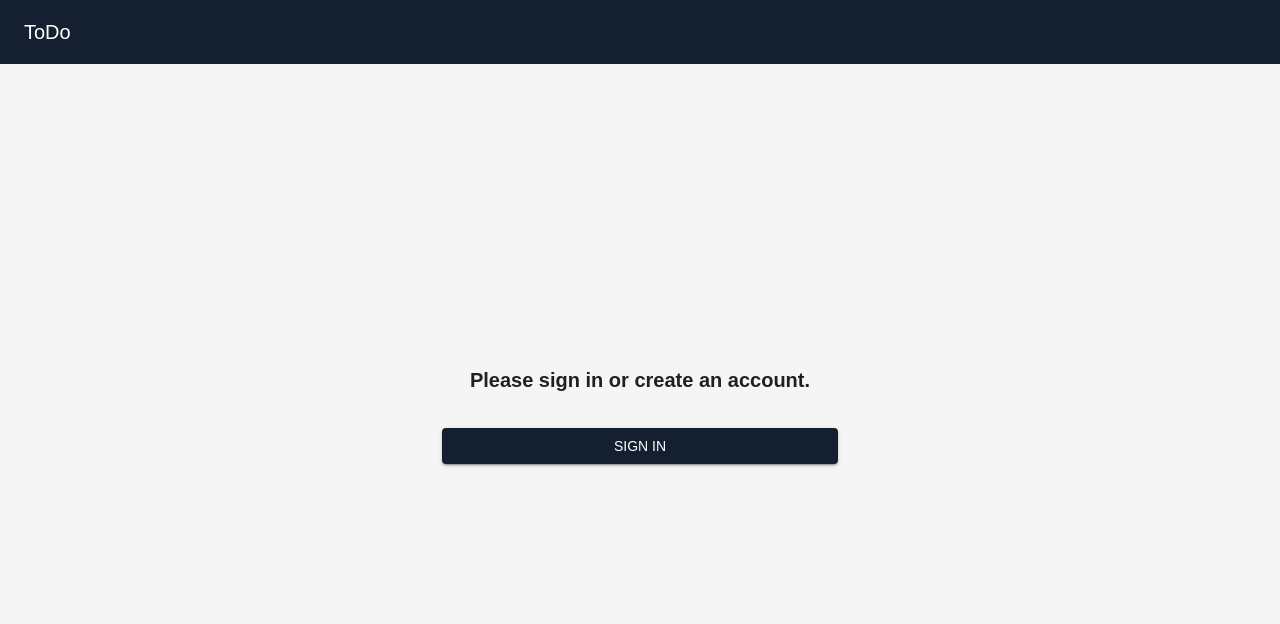
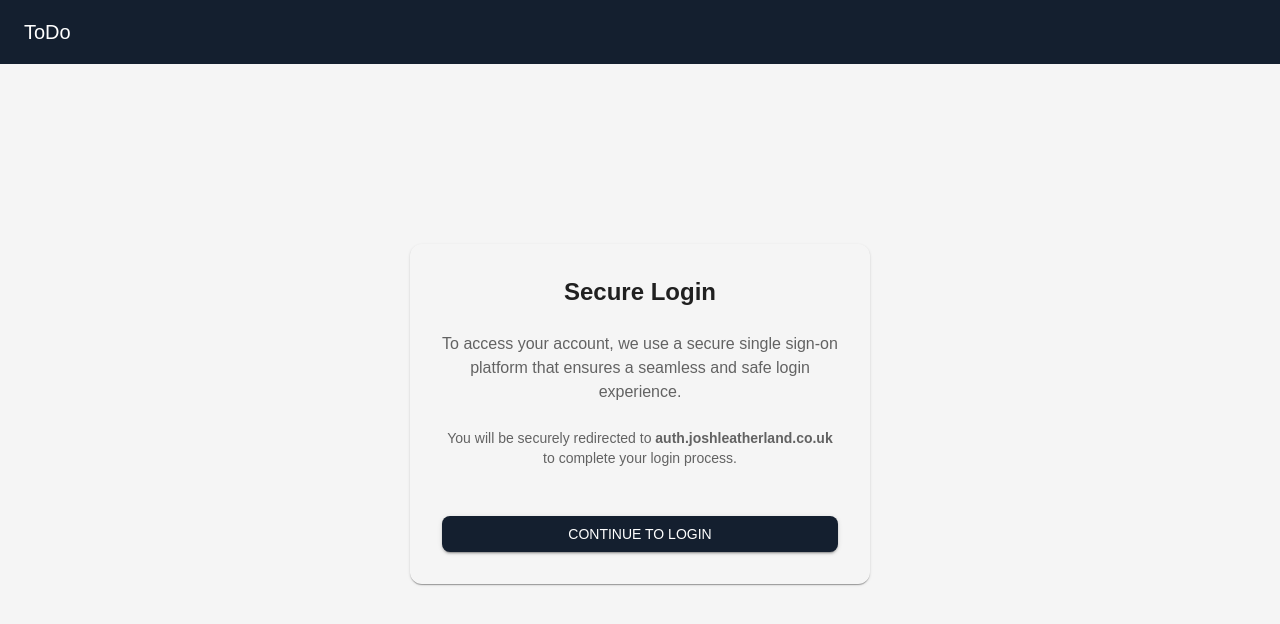
Before and after one commit to JoshLeatherland/ToDoList, a React (Vite) app in the folder packages/todolist/: page /auth in a window 1280 px wide. Shown: the top 624 px of the page. Built offline with nearby package versions, Linux system fonts and the light colour scheme; no server answers.

Commit message:
updated login screen

```diff
--- a/packages/todolist/src/components/Auth/Auth.jsx
+++ b/packages/todolist/src/components/Auth/Auth.jsx
@@ -90,29 +90,50 @@ function Auth() {
           sx={{
             width: "100%",
             bgcolor: "background.main",
-            p: 3,
-            borderRadius: 2,
-            boxShadow: 0,
+            p: 4,
+            borderRadius: 3,
+            boxShadow: 1,
           }}
         >
           <Typography
-            variant="h6"
+            variant="h5"
             fontWeight="fontWeightBold"
             align="center"
-            mb={2}
+            mb={3}
             color="text.primary"
           >
-            Please sign in or create an account.
+            Secure Login
           </Typography>
+
+          <Typography
+            variant="body1"
+            align="center"
+            color="text.secondary"
+            mb={3}
+          >
+            To access your account, we use a secure single sign-on platform that
+            ensures a seamless and safe login experience.
+          </Typography>
+
+          <Typography
+            variant="body2"
+            align="center"
+            color="text.secondary"
+            mb={4}
+          >
+            You will be securely redirected to{" "}
+            <strong>auth.joshleatherland.co.uk</strong> to complete your login
+            process.
+          </Typography>
+
           <Button
             variant="contained"
-            type="submit"
             color="primary"
             fullWidth
-            sx={{ mt: 2 }}
+            sx={{ mt: 2, borderRadius: 2 }}
             onClick={() => handleLogin()}
           >
-            Sign In
+            Continue to Login
           </Button>
         </Box>
       )}
```
